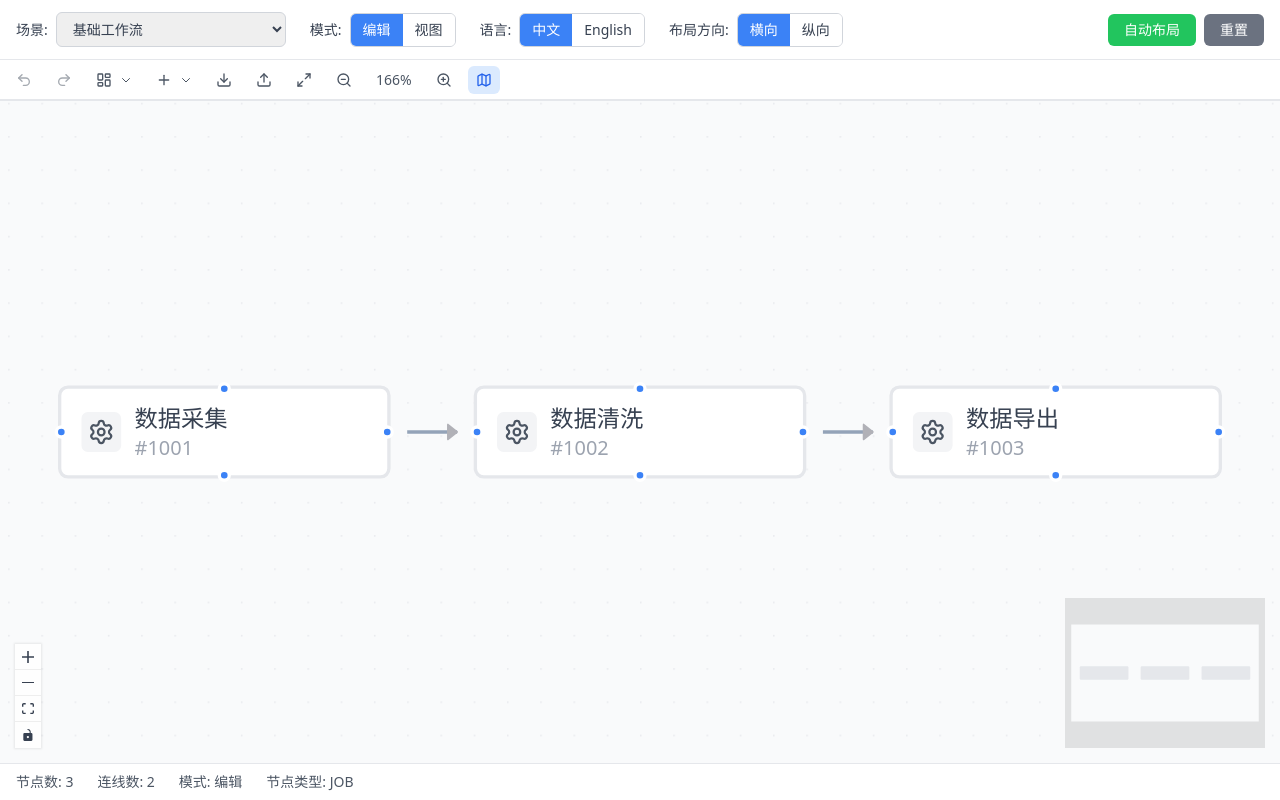
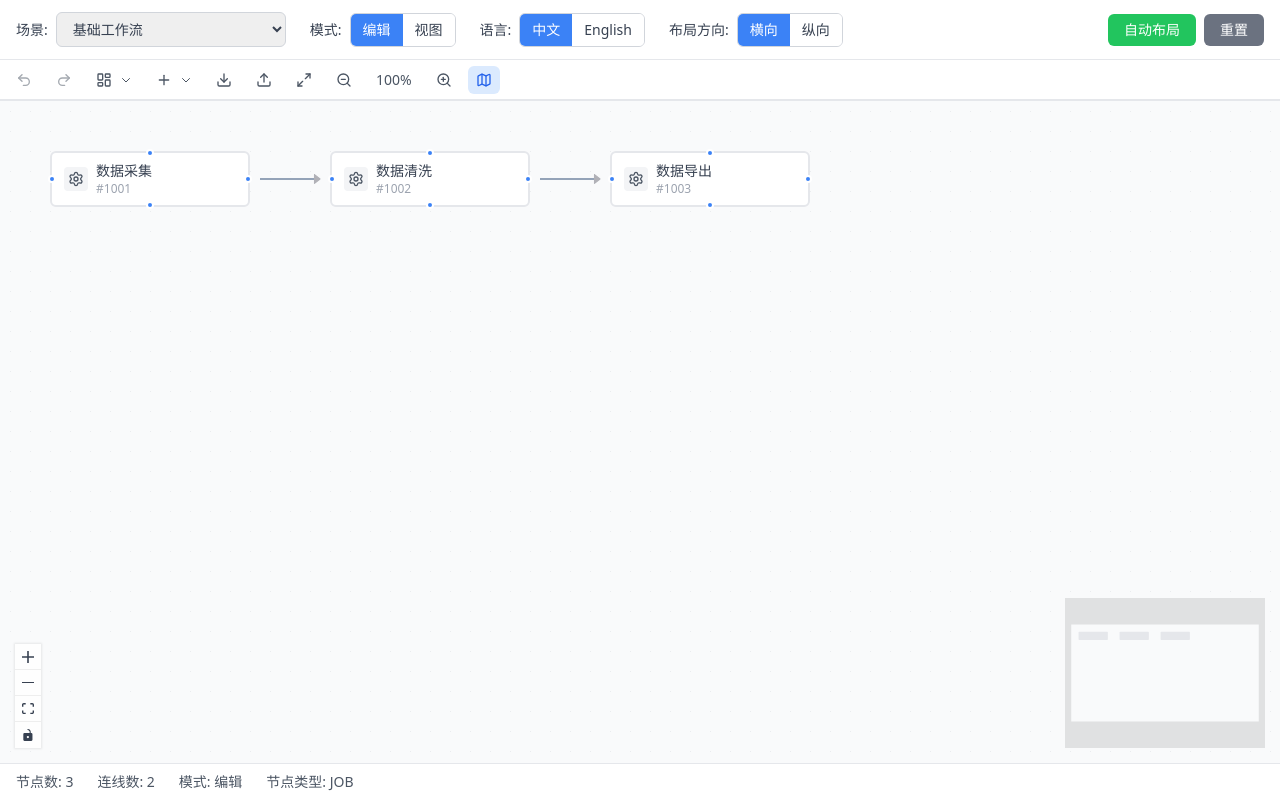
Before and after one commit to PowerJob/power-workflow-next, a React (Vite) app: page / in a window 1280 px wide. Built offline with nearby package versions, Linux system fonts and the light colour scheme.

Commit message:
optimize: 演示环境自动应用布局并优化画布适配

```diff
--- a/playground/App.tsx
+++ b/playground/App.tsx
@@ -65,11 +65,13 @@ const PlaygroundInner = () => {
   const [showMinimap, setShowMinimap] = useState(true);
   const importFileInputRef = useRef<HTMLInputElement>(null);
 
-  const initialData = getScenarioData(scenario);
-  const [nodes, setNodes, onNodesChange] = useNodesState(initialData.nodes);
-  const [edges, setEdges, onEdgesChange] = useEdgesState(
-    assignOptimalHandles(initialData.nodes, initialData.edges),
-  );
+  const rawInitial = getScenarioData(scenario);
+  const initialNodes = layoutNodes(rawInitial.nodes, rawInitial.edges, {
+    direction: 'horizontal',
+  });
+  const initialEdges = assignOptimalHandles(initialNodes, rawInitial.edges);
+  const [nodes, setNodes, onNodesChange] = useNodesState(initialNodes);
+  const [edges, setEdges, onEdgesChange] = useEdgesState(initialEdges);
 
   useLocale();
 
@@ -181,8 +183,11 @@ const PlaygroundInner = () => {
     setScenario(newScenario);
     setSelectedNodeId(null);
     const data = getScenarioData(newScenario);
-    setNodes(data.nodes);
-    setEdges(assignOptimalHandles(data.nodes, data.edges));
+    const layoutedNodes = layoutNodes(data.nodes, data.edges, {
+      direction: 'horizontal',
+    });
+    setNodes(layoutedNodes);
+    setEdges(assignOptimalHandles(layoutedNodes, data.edges));
   };
 
   const handleLayout = () => {
@@ -194,8 +199,11 @@ const PlaygroundInner = () => {
   const handleReset = () => {
     setSelectedNodeId(null);
     const data = getScenarioData(scenario);
-    setNodes(data.nodes);
-    setEdges(assignOptimalHandles(data.nodes, data.edges));
+    const layoutedNodes = layoutNodes(data.nodes, data.edges, {
+      direction: 'horizontal',
+    });
+    setNodes(layoutedNodes);
+    setEdges(assignOptimalHandles(layoutedNodes, data.edges));
   };
 
   return (
--- a/src/components/WorkflowCanvas/index.tsx
+++ b/src/components/WorkflowCanvas/index.tsx
@@ -91,6 +91,7 @@ const WorkflowCanvasInner = ({
   onImport,
   showMinimap = true,
   onToggleMinimap,
+  fitView: fitViewProp,
   ...props
 }: WorkflowNextProps) => {
   const { t } = useLocale();
@@ -128,7 +129,7 @@ const WorkflowCanvasInner = ({
                 height: 11,
               },
             }}
-            fitView
+            fitView={fitViewProp ?? false}
             minZoom={0.25}
             maxZoom={2}
             nodesDraggable={!isView}
```
